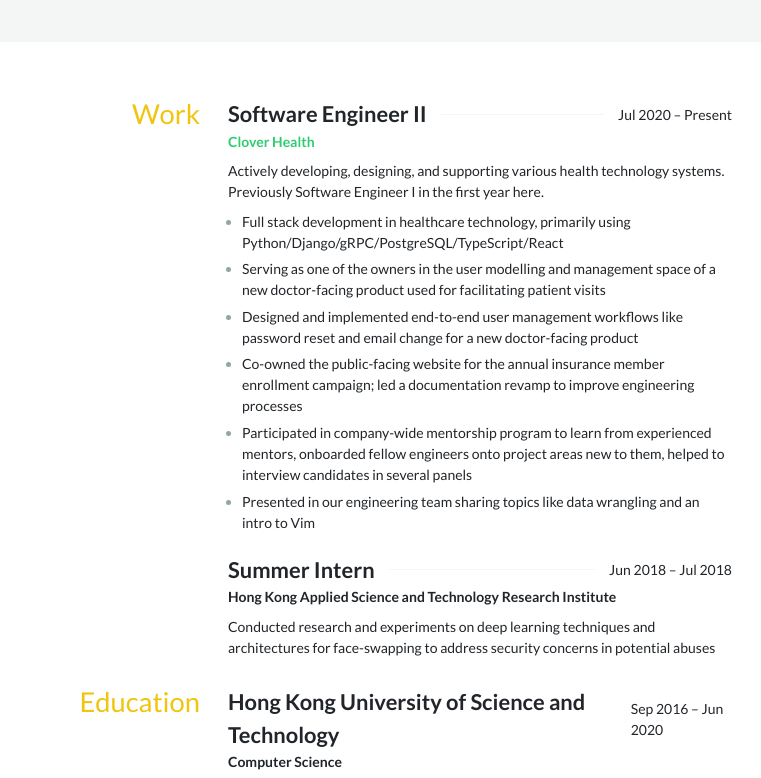
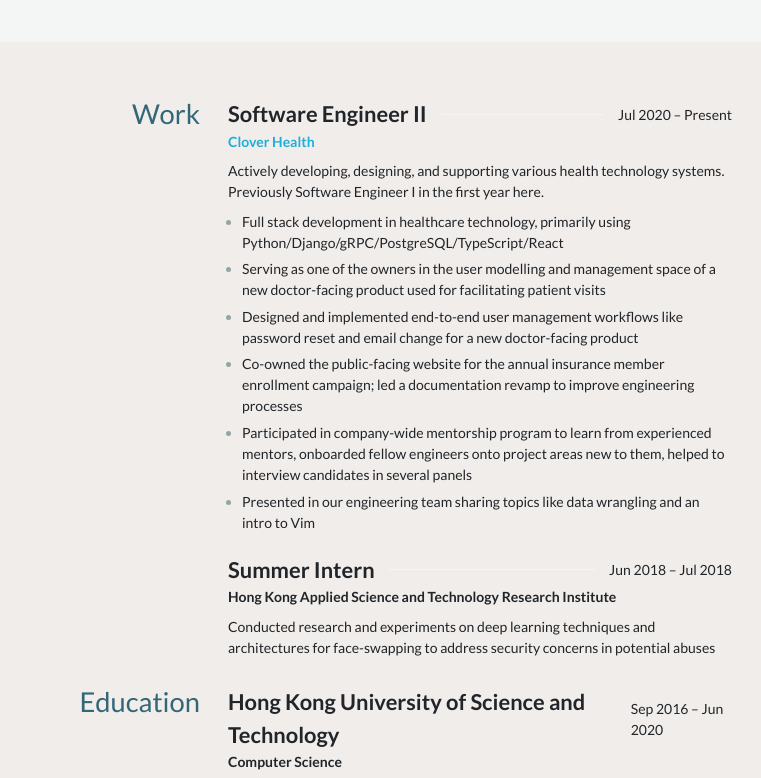
Before and after one commit to bryanchun/bryanchun.github.io, a website: page index.html in a window 1280 px wide. Shown: the part 378-1156 px from the top of the page, without its empty margins (258-1019 px from the left). Drawn offline with Linux system fonts and the light colour scheme.

Commit message:
Fix broken style customization

```diff
--- a/index.html
+++ b/index.html
@@ -9,12 +9,12 @@
     <style>:root {
   color-scheme: light dark;
 
-  --color-background: #ffffff;
+  --color-background: #f0edea;
   --color-primary: #212529;
   --color-secondary: #95a5a6;
   --color-muted: #f4f6f6;
-  --color-accent: #f1c40f;
-  --color-link: #2ecc71;
+  --color-accent: #336677;
+  --color-link: #1eaedb;
 
   --scale-ratio: 1.25;
   --scale0: 1rem;
@@ -27,7 +27,7 @@
 
 @media (prefers-color-scheme: dark) {
   :root {
-    --color-background: #181a1b;
+    --color-background: #f0edea;
     --color-primary: #d1cdc7;
     --color-secondary: #aaa398;
     --color-muted: #1e2021;
```
Also changed, not shown: 1 other file.
